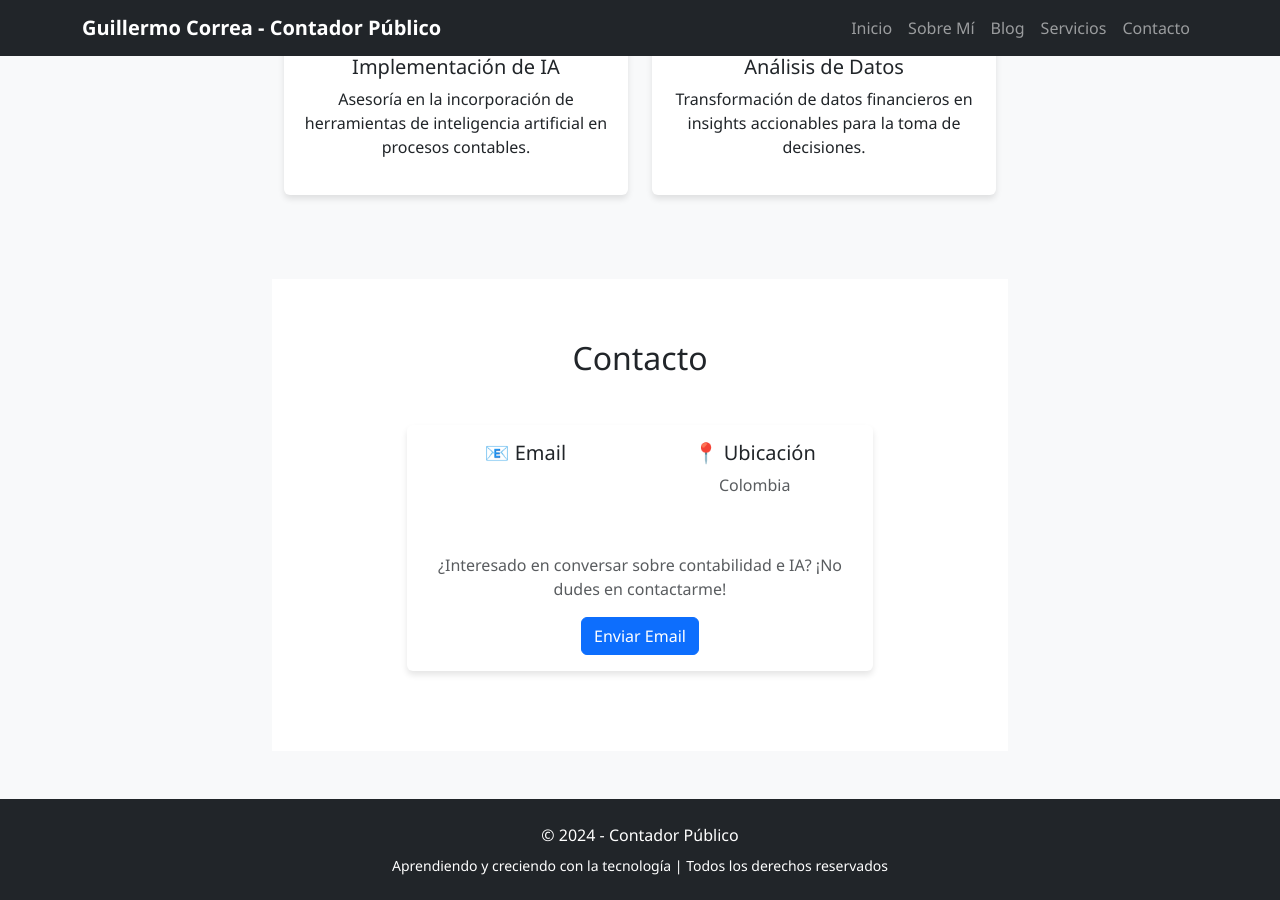
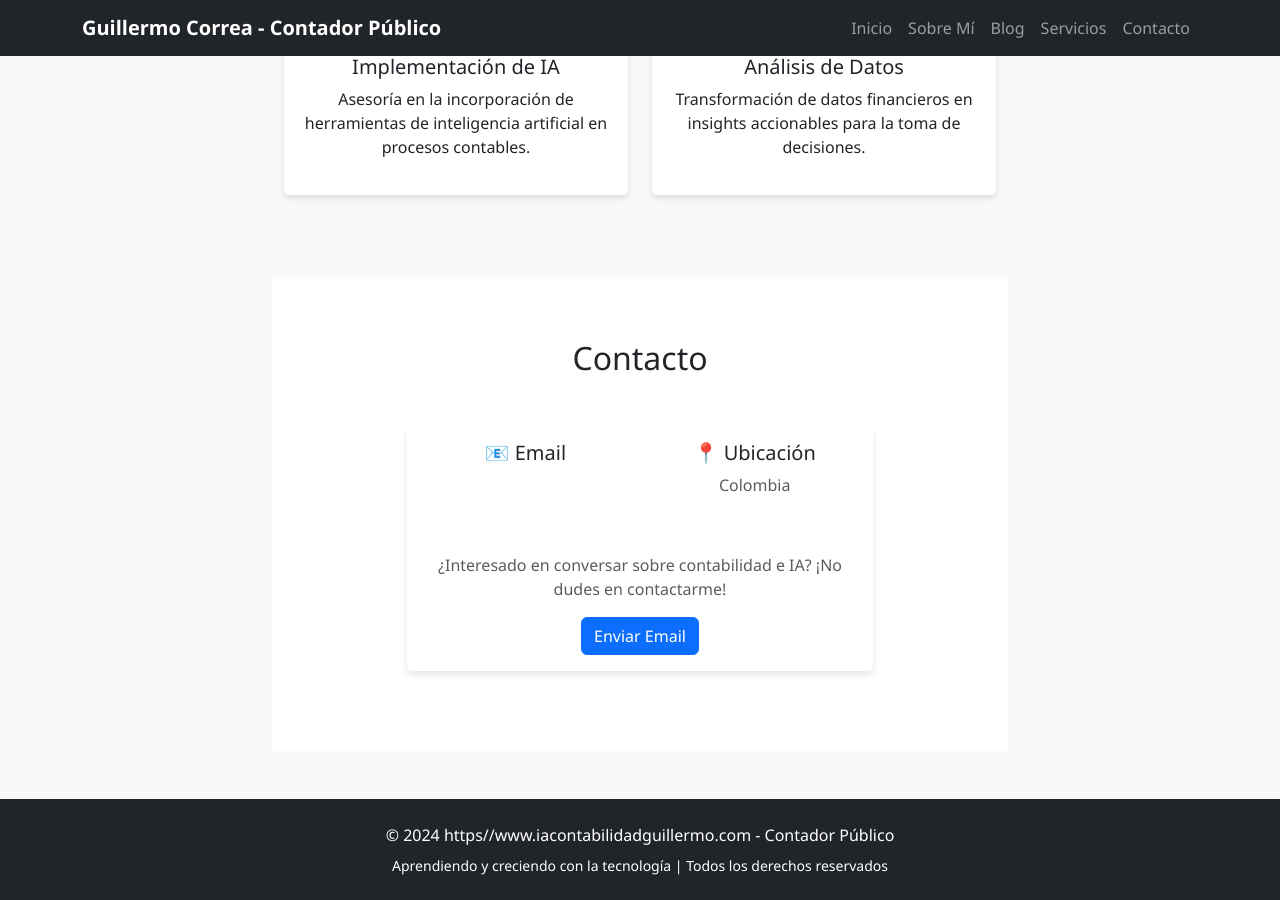
Before and after one commit to susu52/sitio-ia-contabilidad, a Jekyll site: the page built from index.md, in a window 1280 px wide and 900 px high, scrolled down 2185 px. Built offline with Jekyll 4.4.1, drawn with Linux system fonts in a browser that asks for light colours.

Commit message:
Update default.html

```diff
--- a/_layouts/default.html
+++ b/_layouts/default.html
@@ -91,7 +91,7 @@
     <!-- Footer -->
     <footer class="bg-dark text-white py-4">
         <div class="container text-center">
-            <p class="mb-2">© 2024 {{ site.author.name }} - Contador Público</p>
+            <p class="mb-2">© 2024 https//www.iacontabilidadguillermo.com - Contador Público</p>
             <p class="small mb-0">Aprendiendo y creciendo con la tecnología | Todos los derechos reservados</p>
         </div>
     </footer>
```
